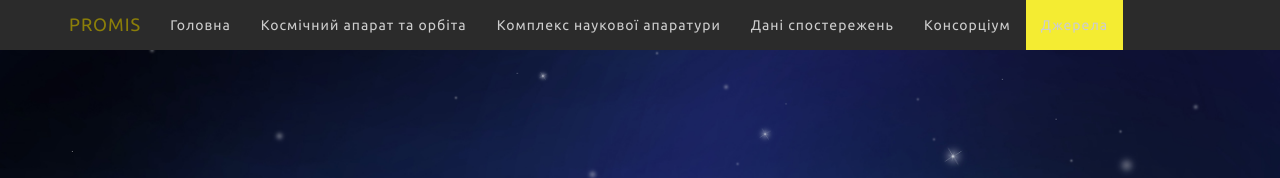
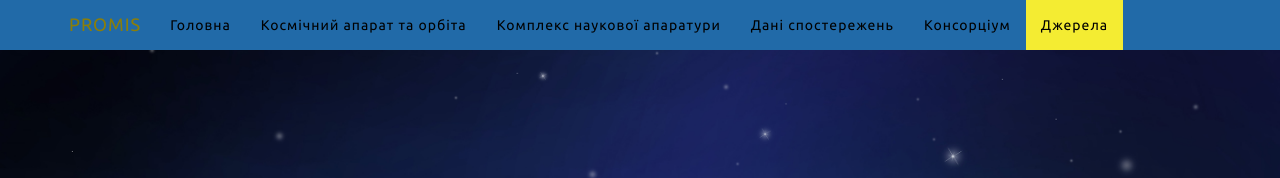
Before and after one commit to MammutAlex/Promis_site, a website: page index.html in a window 1280 px wide. Shown: the top 178 px of the page. Drawn offline with nearby package versions, Linux system fonts and the light colour scheme.

Commit message:
color navbar

```diff
--- a/css/styles.css
+++ b/css/styles.css
@@ -54,8 +54,8 @@ a:hover {
 }
 
 .navbar-trans {
-    background-color: #2b2b2b;
-    color: #cdcdcd;
+    background-color: #216aa8;
+    color: #000000;
     border-width: 0;
 }
 
@@ -76,7 +76,7 @@ a:hover {
 }
 
 .navbar-trans a {
-    color: #cdcdcd;
+    color: #000000;
     letter-spacing: 1px;
 }
 
```
